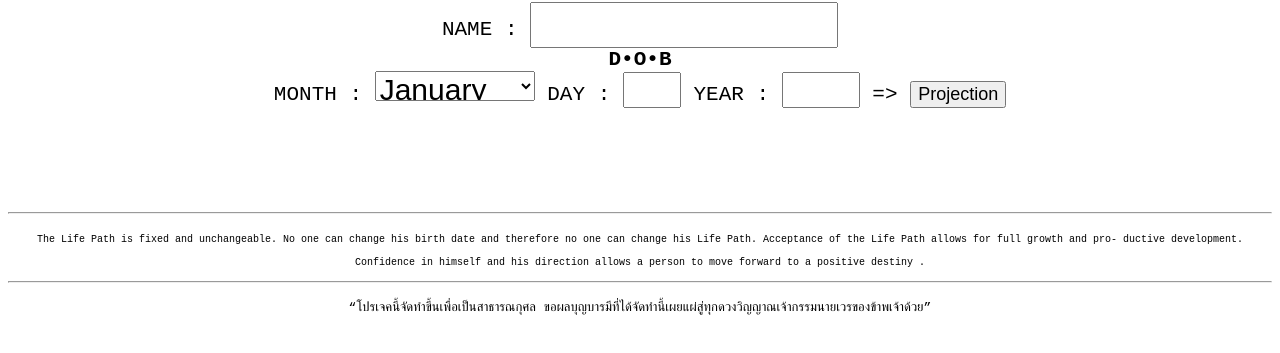
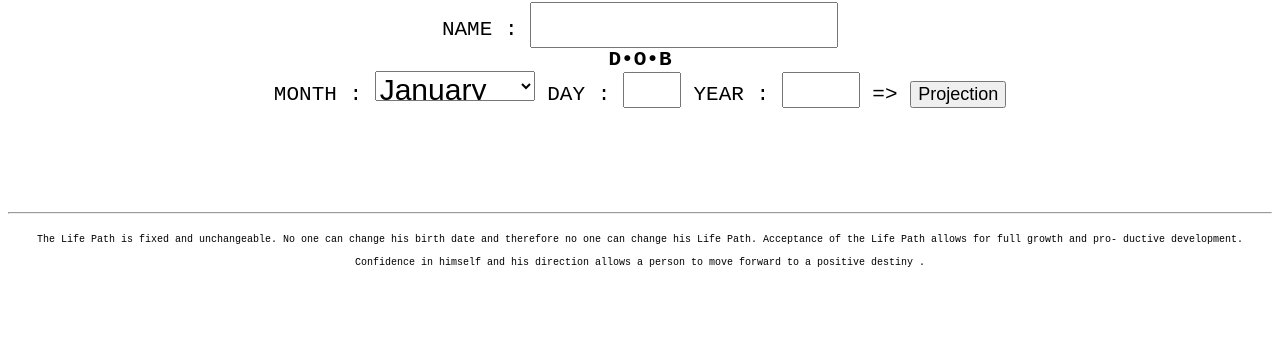
Before and after one commit to artnp/birthforce, a plain HTML site: page index.html in a window 1280 px wide. Shown: the part 199-552 px from the top of the page. Drawn offline with Linux system fonts and the light colour scheme; a web font is replaced by a local one.

Commit message:
Update index.html

```diff
--- a/index.html
+++ b/index.html
@@ -59,7 +59,6 @@ his birth date and therefore no one can change his Life Path.
 Acceptance of the Life Path allows for full growth and pro-
 ductive development. Confidence in himself and his direction
 allows a person to move forward to a positive destiny .</font></center>
-	<hr><font size="2"><center><q>โปรเจคนี้จัดทำขึ้นเพื่อเป็นสาธารณกุศล ขอผลบุญบารมีที่ได้จัดทำนี้เผยแผ่สู่ทุกดวงวิญญาณเจ้ากรรมนายเวรของข้าพเจ้าด้วย</q></font></center>
     <script>
 	function cal() {
 
```
